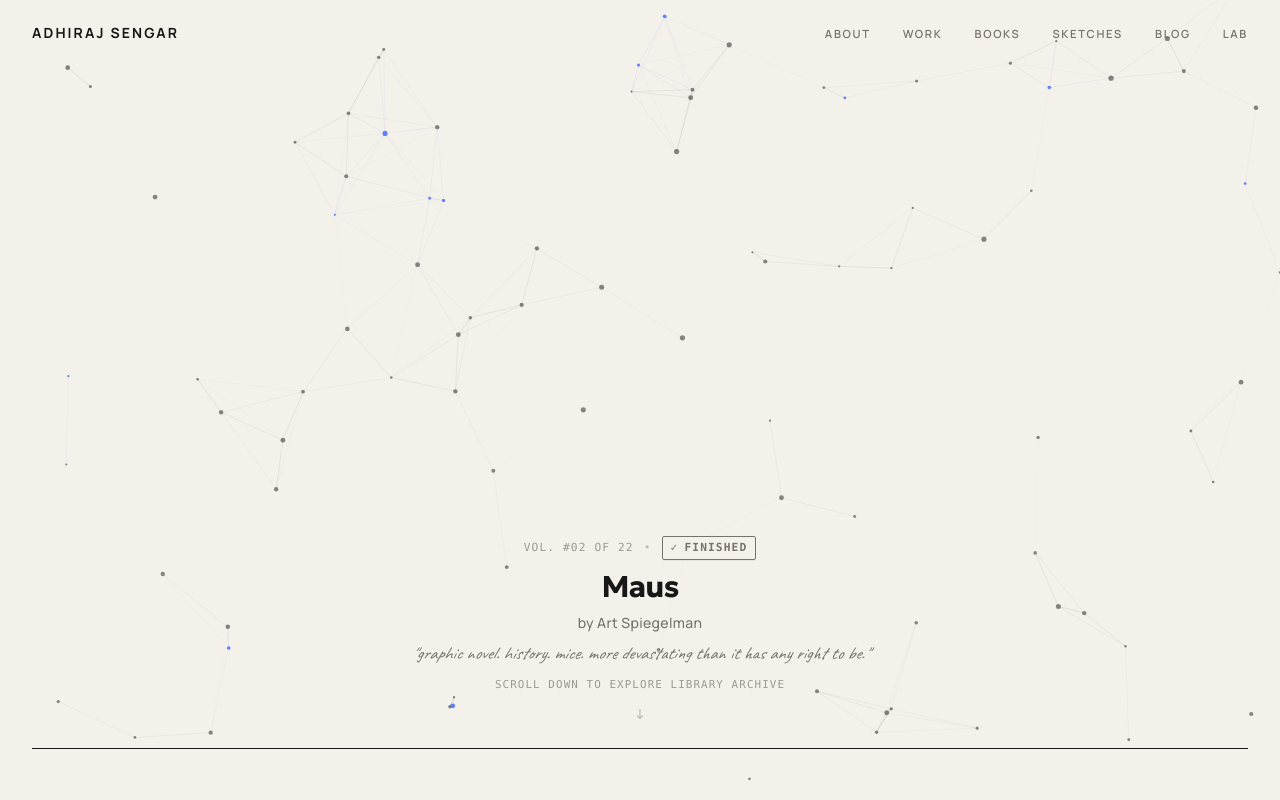
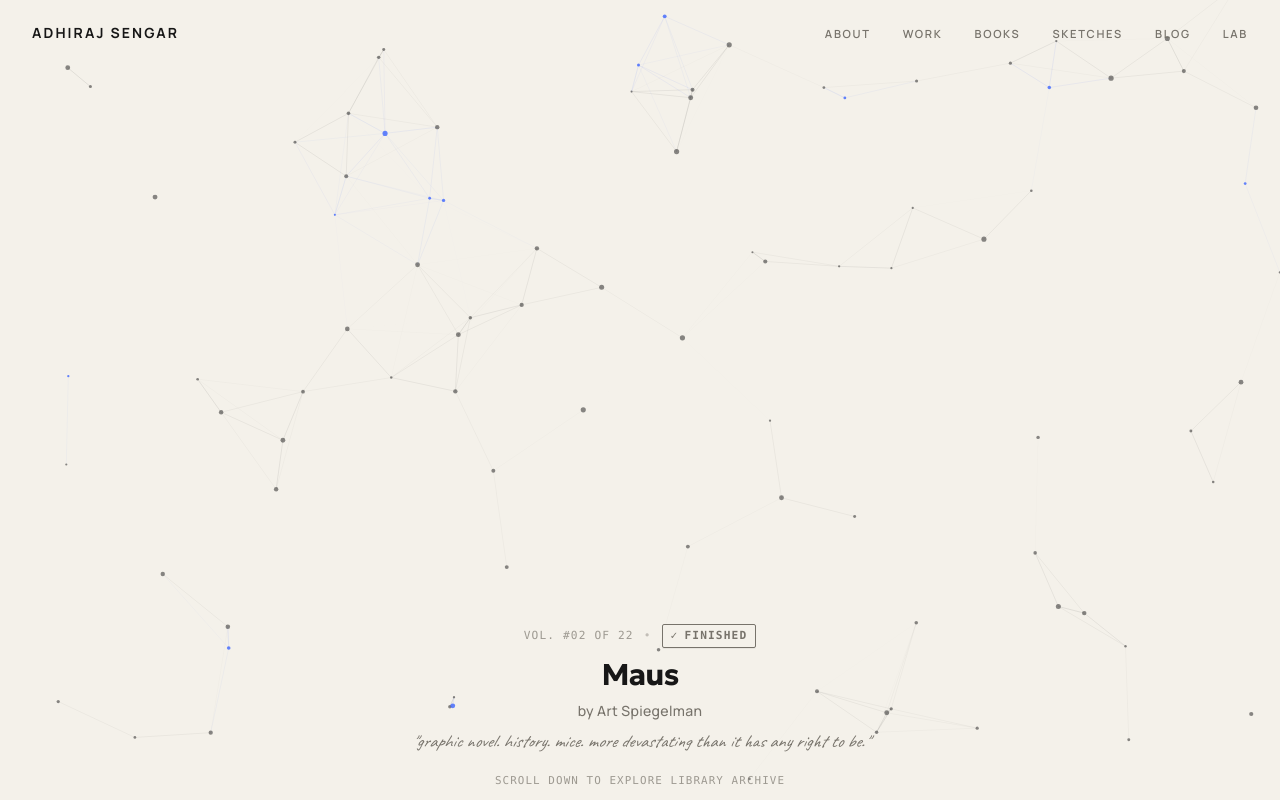
Before and after one commit to Adhiraj2601/adhiraj-internet-cabinet, a React (Vite) app: page /books in a window 1280 px wide. Shown: the top 800 px of the page. Built offline with nearby package versions, Linux system fonts and the light colour scheme.

Commit message:
style(library): match sketches hero full-screen height, position scroll indicator at bottom, and remove bottom divider line

```diff
--- a/src/pages/Books.tsx
+++ b/src/pages/Books.tsx
@@ -165,13 +165,16 @@ export function BooksPage() {
   }, [])
 
   return (
-    <main id="main-content" className="pt-14 md:pt-16 pb-24 min-h-screen">
+    <main id="main-content" className="pt-20 md:pt-24 pb-24 min-h-screen">
       <div className="container-main">
         {/* =================== 1. FEATURED 3D CIRCULAR GALLERY (AT VERY TOP) =================== */}
-        <section aria-label="Interactive 3D Book Gallery" className="pt-0 pb-2">
+        <section
+          aria-label="Interactive 3D Book Gallery"
+          className="min-h-[calc(100vh-5rem)] md:min-h-[calc(100vh-6rem)] flex flex-col justify-between pt-2 md:pt-4 pb-4 md:pb-6"
+        >
           <div
-            className="w-full relative -mt-2 md:-mt-4"
-            style={{ height: isMobile ? 360 : 480, position: 'relative' }}
+            className="w-full relative"
+            style={{ height: isMobile ? 360 : 500, position: 'relative' }}
           >
             <CircularGallery
               items={galleryItems}
@@ -190,7 +193,7 @@ export function BooksPage() {
 
           {/* Active Book Details Under Gallery (matching Sketches aesthetic) */}
           {activeBook && (
-            <div className="mt-1 md:mt-2 max-w-xl mx-auto text-center px-4 min-h-[110px] flex flex-col items-center justify-center">
+            <div className="mt-2 md:mt-3 max-w-xl mx-auto text-center px-4 min-h-[110px] flex flex-col items-center justify-center">
               <AnimatePresence mode="wait">
                 <motion.div
                   key={`${activeBook.id}-${activeGalleryIndex}`}
@@ -239,8 +242,8 @@ export function BooksPage() {
             </div>
           )}
 
-          {/* Scroll Down Indicator */}
-          <div className="flex flex-col items-center justify-center gap-1.5 pt-2 pb-5 text-muted">
+          {/* Scroll Down Indicator (touches bottom of visible screen) */}
+          <div className="mt-auto flex flex-col items-center justify-center gap-2 pt-4 pb-4 md:pb-6 text-muted">
             <span className="text-[0.68rem] font-mono tracking-widest uppercase text-muted/70">
               Scroll down to explore library archive
             </span>
@@ -259,7 +262,7 @@ export function BooksPage() {
         <section
           id="archive-grid"
           aria-label="Complete Book Archive Grid"
-          className="pt-12 md:pt-16 border-t border-token/60"
+          className="pt-12 md:pt-16"
         >
           {/* Navigation Breadcrumb */}
           <motion.div
```
